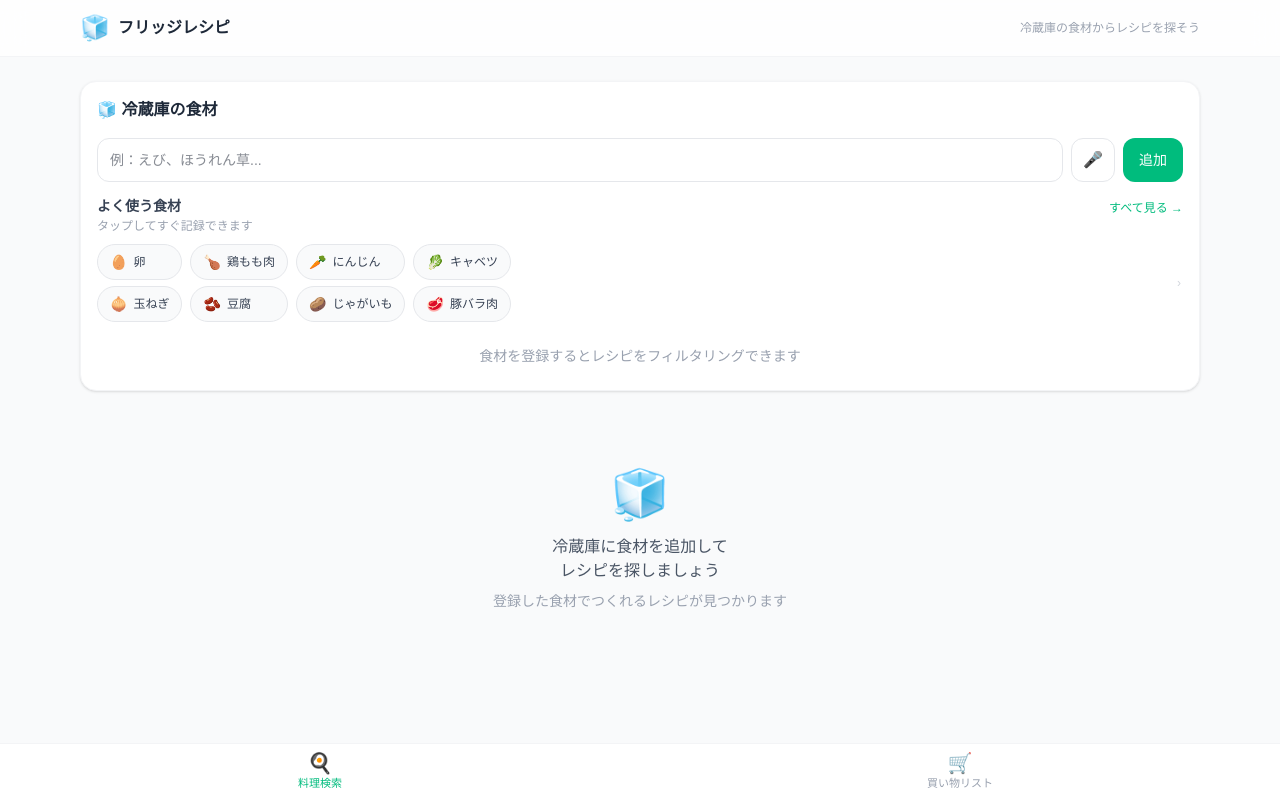
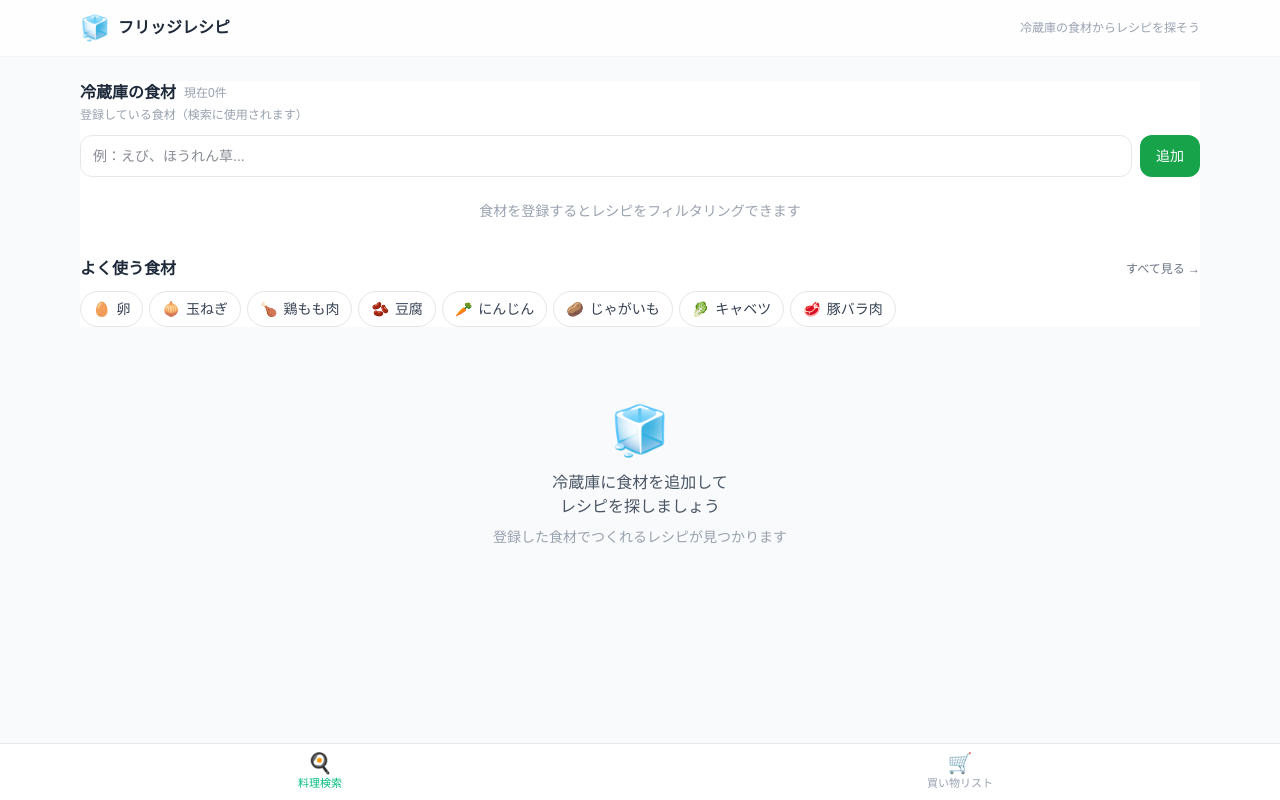
Before and after one commit to kusumegi-ud/fridge-web, a Next.js app: page / in a window 1280 px wide. Built offline with nearby package versions, Linux system fonts and the light colour scheme.

Commit message:
UI改善：フラットデザイン・チップUI統一・レシピ詳細改修

```diff
--- a/src/app/page.tsx
+++ b/src/app/page.tsx
@@ -61,9 +61,9 @@ export default function Home() {
       {hasIngredients && !showRecipes && (
         <button
           onClick={() => setShowRecipes(true)}
-          className="w-full py-4 bg-emerald-500 active:bg-emerald-700 text-white font-bold text-base rounded-2xl transition-colors shadow-sm"
+          className="w-full py-4 bg-[#16A34A] active:bg-green-800 text-white font-bold text-base rounded-2xl transition-colors"
         >
-          🔍 レシピを検索する
+          レシピを検索する
         </button>
       )}
 
@@ -80,7 +80,7 @@ export default function Home() {
           </aside>
           <section className="flex-1 min-w-0 w-full">
             <p className="text-sm text-gray-500 mb-3">
-              <span className="font-medium text-emerald-600">{myIngredientNames.length}種類</span>の食材をもとにソートしています
+              <span className="font-medium text-[#16A34A]">{myIngredientNames.length}種類</span>の食材をもとにソートしています
             </p>
             <RecipeList recipes={filtered} myIngredients={myIngredientNames} />
           </section>
--- a/src/app/recipes/[id]/RecipeDetailClient.tsx
+++ b/src/app/recipes/[id]/RecipeDetailClient.tsx
@@ -22,17 +22,19 @@ interface Props {
 }
 
 export default function RecipeDetailClient({ recipe }: Props) {
-  const { ingredients, loaded } = useIngredients();
+  const { ingredients, addIngredient, loaded } = useIngredients();
   const myIngredientNames = ingredients.map((i) => i.name);
   const matched = loaded ? getMatchedIngredients(recipe, myIngredientNames) : [];
   const missing = loaded ? getMissingIngredients(recipe, myIngredientNames) : [];
+
+  const addedNames = new Set(myIngredientNames);
 
   return (
     <main className="max-w-2xl mx-auto px-3 py-4 lg:px-4 lg:py-6">
       {/* 戻るリンク */}
       <Link
         href="/"
-        className="inline-flex items-center gap-1 text-sm text-gray-400 hover:text-emerald-600 transition-colors mb-4 py-1"
+        className="inline-flex items-center gap-1 text-sm text-gray-400 hover:text-[#16A34A] transition-colors mb-4 py-1"
       >
         ← レシピ一覧に戻る
       </Link>
@@ -52,7 +54,7 @@ export default function RecipeDetailClient({ recipe }: Props) {
         <div className="flex flex-wrap gap-x-5 gap-y-2 text-sm text-gray-500">
           <span>⏱ {recipe.cookTime}分</span>
           <span>👤 {recipe.servings}人前</span>
-          <span>🔥 {recipe.calories}kcal</span>
+          <span>🔥 {recipe.calories}kcal / 1人前</span>
         </div>
       </div>
 
@@ -63,26 +65,39 @@ export default function RecipeDetailClient({ recipe }: Props) {
           <div className="flex items-center gap-3 mb-3">
             <div className="flex-1 h-2 bg-gray-100 rounded-full overflow-hidden">
               <div
-                className="h-full bg-emerald-400 rounded-full transition-all"
+                className="h-full bg-[#16A34A] rounded-full transition-all"
                 style={{ width: `${(matched.length / recipe.ingredients.length) * 100}%` }}
               />
             </div>
-            <span className="text-sm font-medium text-emerald-600">
+            <span className="text-sm font-medium text-[#16A34A]">
               {matched.length} / {recipe.ingredients.length}
             </span>
           </div>
           {missing.length === 0 ? (
-            <p className="text-sm font-medium text-emerald-600">✓ すべての食材がそろっています！</p>
+            <p className="text-sm font-medium text-[#16A34A]">✓ すべての食材がそろっています！</p>
           ) : (
             <div>
               <p className="text-xs text-gray-400 mb-1.5">不足している食材：</p>
               <div className="flex flex-wrap gap-1.5">
-                {missing.map((m) => (
-                  <span key={m} className="text-xs px-2.5 py-1 bg-red-50 text-red-500 rounded-full border border-red-100">
-                    {m}
-                  </span>
-                ))}
+                {missing.map((m) => {
+                  const alreadyAdded = addedNames.has(m);
+                  return (
+                    <button
+                      key={m}
+                      onClick={() => { if (!alreadyAdded) addIngredient(m); }}
+                      disabled={alreadyAdded}
+                      className={`inline-flex items-center gap-1 text-xs px-2.5 py-1 rounded-full border transition-colors ${
+                        alreadyAdded
+                          ? 'border-[#16A34A] text-[#16A34A] bg-white cursor-default'
+                          : 'border-[#E5E5E5] text-gray-600 bg-white hover:border-[#16A34A] hover:text-[#16A34A] active:bg-gray-50'
+                      }`}
+                    >
+                      {alreadyAdded ? '✓ ' : '＋ '}{m}
+                    </button>
+                  );
+                })}
               </div>
+              <p className="text-xs text-gray-400 mt-2">タップすると冷蔵庫リストに追加できます</p>
             </div>
           )}
         </div>
@@ -99,7 +114,7 @@ export default function RecipeDetailClient({ recipe }: Props) {
                 <span className={`w-5 h-5 rounded-full flex items-center justify-center text-xs shrink-0 ${
                   loaded && myIngredientNames.length > 0
                     ? isMatched
-                      ? 'bg-emerald-100 text-emerald-600'
+                      ? 'bg-green-100 text-[#16A34A]'
                       : 'bg-gray-100 text-gray-400'
                     : 'bg-gray-100 text-gray-400'
                 }`}>
@@ -120,7 +135,7 @@ export default function RecipeDetailClient({ recipe }: Props) {
         <ol className="space-y-4">
           {recipe.steps.map((step, i) => (
             <li key={i} className="flex gap-3">
-              <span className="shrink-0 w-6 h-6 bg-emerald-500 text-white text-xs font-bold rounded-full flex items-center justify-center mt-0.5">
+              <span className="shrink-0 w-6 h-6 bg-[#16A34A] text-white text-xs font-bold rounded-full flex items-center justify-center mt-0.5">
                 {i + 1}
               </span>
               <p className="text-sm text-gray-700 leading-relaxed">{step}</p>
--- a/src/components/Footer.tsx
+++ b/src/components/Footer.tsx
@@ -13,7 +13,7 @@ export default function Footer() {
 
   return (
     <footer
-      className="fixed bottom-0 inset-x-0 z-40 bg-white border-t border-gray-100"
+      className="fixed bottom-0 inset-x-0 z-40 bg-white border-t border-gray-200"
       style={{ paddingBottom: 'env(safe-area-inset-bottom)' }}
     >
       <div className="flex h-14">
--- a/src/components/IngredientManager.tsx
+++ b/src/components/IngredientManager.tsx
@@ -1,6 +1,6 @@
 'use client';
 
-import { useState, KeyboardEvent, useRef } from 'react';
+import { useState, KeyboardEvent } from 'react';
 import { Ingredient } from '@/types';
 
 interface Props {
@@ -11,35 +11,35 @@ interface Props {
 }
 
 const COMMON_INGREDIENTS = [
-  { name: '卵',      icon: '🥚' },
-  { name: '玉ねぎ',  icon: '🧅' },
+  { name: '卵',       icon: '🥚' },
+  { name: '玉ねぎ',   icon: '🧅' },
   { name: '鶏もも肉', icon: '🍗' },
-  { name: '豆腐',    icon: '🫘' },
+  { name: '豆腐',     icon: '🫘' },
   { name: 'にんじん', icon: '🥕' },
   { name: 'じゃがいも', icon: '🥔' },
   { name: 'キャベツ', icon: '🥬' },
   { name: '豚バラ肉', icon: '🥩' },
-  { name: '長ねぎ',  icon: '🌿' },
-  { name: '生姜',    icon: '🌱' },
+  { name: '長ねぎ',   icon: '🌿' },
+  { name: '生姜',     icon: '🌱' },
   { name: 'にんにく', icon: '🧄' },
-  { name: 'ご飯',    icon: '🍚' },
+  { name: 'ご飯',     icon: '🍚' },
   { name: '豚ひき肉', icon: '🥩' },
-  { name: '牛乳',    icon: '🥛' },
-  { name: 'バター',  icon: '🧈' },
+  { name: '牛乳',     icon: '🥛' },
+  { name: 'バター',   icon: '🧈' },
   { name: 'ベーコン', icon: '🥓' },
-  { name: 'もやし',  icon: '🌾' },
+  { name: 'もやし',   icon: '🌾' },
   { name: '鶏むね肉', icon: '🍗' },
-  { name: '豆板醤',  icon: '🌶️' },
-  { name: 'ごま油',  icon: '🫙' },
+  { name: '豆板醤',   icon: '🌶️' },
+  { name: 'ごま油',   icon: '🫙' },
 ] as const;
 
-const INITIAL_COUNT = 8;
+const FRIDGE_INITIAL = 6;
+const COMMON_INITIAL = 8;
 
 export default function IngredientManager({ ingredients, onAdd, onRemove, onClear }: Props) {
   const [input, setInput] = useState('');
-  const [isListening, setIsListening] = useState(false);
-  const [showAll, setShowAll] = useState(false);
-  const recognitionRef = useRef<any>(null);
+  const [showAllFridge, setShowAllFridge] = useState(false);
+  const [showAllCommon, setShowAllCommon] = useState(false);
 
   const addedNames = new Set(ingredients.map((i) => i.name));
 
@@ -62,44 +62,19 @@ export default function IngredientManager({ ingredients, onAdd, onRemove, onClea
     }
   };
 
-  const startVoiceInput = () => {
-    const SR = (window as any).SpeechRecognition || (window as any).webkitSpeechRecognition;
-    if (!SR) {
-      alert('このブラウザは音声入力に対応していません');
-      return;
-    }
-    if (isListening) {
-      recognitionRef.current?.stop();
-      return;
-    }
-    const recognition = new SR();
-    recognitionRef.current = recognition;
-    recognition.lang = 'ja-JP';
-    recognition.interimResults = false;
-    recognition.maxAlternatives = 1;
-    recognition.onresult = (event: any) => {
-      const transcript: string = event.results[0][0].transcript;
-      transcript.split(/[、,，\s]+/).forEach((word) => {
-        const trimmed = word.trim();
-        if (trimmed) onAdd(trimmed);
-      });
-      setIsListening(false);
-    };
-    recognition.onerror = () => setIsListening(false);
-    recognition.onend = () => setIsListening(false);
-    setIsListening(true);
-    recognition.start();
-  };
-
-  const displayItems = showAll
-    ? COMMON_INGREDIENTS
-    : COMMON_INGREDIENTS.slice(0, INITIAL_COUNT);
+  const displayedFridge = showAllFridge ? ingredients : ingredients.slice(0, FRIDGE_INITIAL);
+  const displayedCommon = showAllCommon ? COMMON_INGREDIENTS : COMMON_INGREDIENTS.slice(0, COMMON_INITIAL);
 
   return (
-    <div className="bg-white rounded-2xl shadow-sm border border-gray-100 p-4">
+    <div className="bg-white">
+      {/* ── ① 冷蔵庫の食材 ── */}
+      <div className="mb-6">
         {/* ヘッダー */}
-      <div className="flex items-center justify-between mb-4">
-        <h2 className="text-base font-bold text-gray-800">🧊 冷蔵庫の食材</h2>
+        <div className="flex items-center justify-between mb-0.5">
+          <div className="flex items-center gap-2">
+            <h2 className="text-base font-bold text-gray-800">冷蔵庫の食材</h2>
+            <span className="text-xs text-gray-400">現在{ingredients.length}件</span>
+          </div>
           {ingredients.length > 0 && (
             <button
               onClick={onClear}
@@ -109,74 +84,76 @@ export default function IngredientManager({ ingredients, onAdd, onRemove, onClea
             </button>
           )}
         </div>
+        <p className="text-xs text-gray-400 mb-3">登録している食材（検索に使用されます）</p>
 
-      {/* ── 1. テキスト入力 + 音声入力 ── */}
-      <div className="mb-4">
-        <div className="flex gap-2">
+        {/* テキスト入力 */}
+        <div className="flex gap-2 mb-3">
           <input
             type="text"
             value={input}
             onChange={(e) => setInput(e.target.value)}
             onKeyDown={handleKey}
             placeholder="例：えび、ほうれん草..."
-            className="flex-1 min-w-0 px-3 py-2.5 text-sm border border-gray-200 rounded-xl focus:outline-none focus:ring-2 focus:ring-emerald-400 focus:border-transparent"
+            className="flex-1 min-w-0 px-3 py-2.5 text-sm border border-gray-200 rounded-xl focus:outline-none focus:ring-2 focus:ring-[#16A34A] focus:border-transparent"
           />
           <button
-            onClick={startVoiceInput}
-            title={isListening ? '録音中（タップで停止）' : '音声入力'}
-            className={`
-              shrink-0 w-11 h-11 flex items-center justify-center
-              rounded-xl border transition-colors
-              ${isListening
-                ? 'bg-red-500 border-red-500 text-white animate-pulse'
-                : 'bg-white border-gray-200 text-gray-500 active:bg-gray-50'
-              }
-            `}
-          >
-            🎤
-          </button>
-          <button
             onClick={submit}
-            className="shrink-0 px-4 py-2.5 bg-emerald-500 active:bg-emerald-700 text-white text-sm font-medium rounded-xl transition-colors"
+            className="shrink-0 px-4 py-2.5 bg-[#16A34A] active:bg-green-800 text-white text-sm font-medium rounded-xl transition-colors"
           >
             追加
           </button>
         </div>
-        {isListening && (
-          <p className="text-xs text-red-500 mt-2 animate-pulse">
-            🎤 聞き取り中… 食材名を話してください
+
+        {/* 登録済み食材チップ */}
+        {ingredients.length === 0 ? (
+          <p className="text-sm text-gray-400 text-center py-3">
+            食材を登録するとレシピをフィルタリングできます
           </p>
+        ) : (
+          <div>
+            <div className="flex flex-wrap gap-1.5">
+              {displayedFridge.map((ing) => (
+                <span
+                  key={ing.id}
+                  className="inline-flex items-center gap-1 px-3 py-1 bg-white text-gray-700 text-sm rounded-full border border-[#E5E5E5]"
+                >
+                  {ing.name}
+                  <button
+                    onClick={() => onRemove(ing.id)}
+                    className="ml-0.5 text-gray-400 hover:text-gray-600 leading-none text-base"
+                    aria-label={`${ing.name}を削除`}
+                  >
+                    ×
+                  </button>
+                </span>
+              ))}
+            </div>
+            {ingredients.length > FRIDGE_INITIAL && (
+              <button
+                onClick={() => setShowAllFridge((v) => !v)}
+                className="mt-2 text-xs text-gray-500 hover:text-gray-700 transition-colors"
+              >
+                {showAllFridge ? '閉じる' : `＋もっと見る（${ingredients.length - FRIDGE_INITIAL}件）`}
+              </button>
+            )}
+          </div>
         )}
       </div>
 
-      {/* ── 2. よく使う食材 ── */}
-      <div className="mb-4">
-        {/* セクションヘッダー */}
-        <div className="flex items-start justify-between mb-2.5">
+      {/* ── ② よく使う食材 ── */}
       <div>
-            <p className="text-sm font-semibold text-gray-700 leading-tight">よく使う食材</p>
-            <p className="text-xs text-gray-400 mt-0.5">タップしてすぐ記録できます</p>
-          </div>
+        <div className="flex items-center justify-between mb-2.5">
+          <h2 className="text-base font-bold text-gray-800">よく使う食材</h2>
           <button
-            onClick={() => setShowAll((v) => !v)}
-            className="text-xs text-emerald-500 active:text-emerald-700 transition-colors mt-0.5 ml-3 shrink-0"
+            onClick={() => setShowAllCommon((v) => !v)}
+            className="text-xs text-gray-500 hover:text-gray-700 transition-colors"
           >
-            {showAll ? '閉じる' : 'すべて見る →'}
+            {showAllCommon ? '閉じる' : 'すべて見る →'}
           </button>
         </div>
 
-        {/* チップスクロールエリア */}
-        <div className="relative">
-          <div className="overflow-x-auto no-scrollbar">
-            <div
-              className="grid gap-x-2 gap-y-1.5"
-              style={{
-                gridTemplateRows: 'repeat(2, auto)',
-                gridAutoFlow: 'column',
-                width: 'max-content',
-              }}
-            >
-              {displayItems.map(({ name, icon }) => {
+        <div className="flex flex-wrap gap-1.5">
+          {displayedCommon.map(({ name, icon }) => {
             const isAdded = addedNames.has(name);
             return (
               <button
@@ -186,11 +163,12 @@ export default function IngredientManager({ ingredients, onAdd, onRemove, onClea
                   inline-flex items-center gap-1.5
                   h-9 px-3
                   rounded-full border
-                      text-xs whitespace-nowrap
+                  text-sm whitespace-nowrap
+                  bg-white
                   transition-all duration-150
                   ${isAdded
-                        ? 'bg-emerald-500 border-emerald-500 text-white'
-                        : 'bg-gray-50 border-gray-200 text-gray-700 active:bg-gray-100'
+                    ? 'border-[#16A34A] text-[#16A34A]'
+                    : 'border-[#E5E5E5] text-gray-700 active:bg-gray-50'
                   }
                 `}
               >
@@ -201,43 +179,6 @@ export default function IngredientManager({ ingredients, onAdd, onRemove, onClea
           })}
         </div>
       </div>
-
-          {/* 右端フェード + 矢印（初期表示時のみ） */}
-          {!showAll && (
-            <div
-              className="absolute right-0 top-0 bottom-0 w-10 pointer-events-none flex items-center justify-end"
-              style={{ background: 'linear-gradient(to left, white 40%, transparent)' }}
-            >
-              <span className="text-gray-300 text-xs mr-0.5">›</span>
-            </div>
-          )}
-        </div>
-      </div>
-
-      {/* ── 登録済み食材タグ ── */}
-      {ingredients.length === 0 ? (
-        <p className="text-sm text-gray-400 text-center py-2">
-          食材を登録するとレシピをフィルタリングできます
-        </p>
-      ) : (
-        <div className="flex flex-wrap gap-1.5">
-          {ingredients.map((ing) => (
-            <span
-              key={ing.id}
-              className="inline-flex items-center gap-1 px-3 py-1 bg-emerald-50 text-emerald-700 text-sm rounded-full border border-emerald-200"
-            >
-              {ing.name}
-              <button
-                onClick={() => onRemove(ing.id)}
-                className="ml-0.5 text-emerald-400 hover:text-emerald-700 leading-none text-base"
-                aria-label={`${ing.name}を削除`}
-              >
-                ×
-              </button>
-            </span>
-          ))}
-        </div>
-      )}
     </div>
   );
 }
```
Lines whose indentation alone changed are shown as unchanged.
